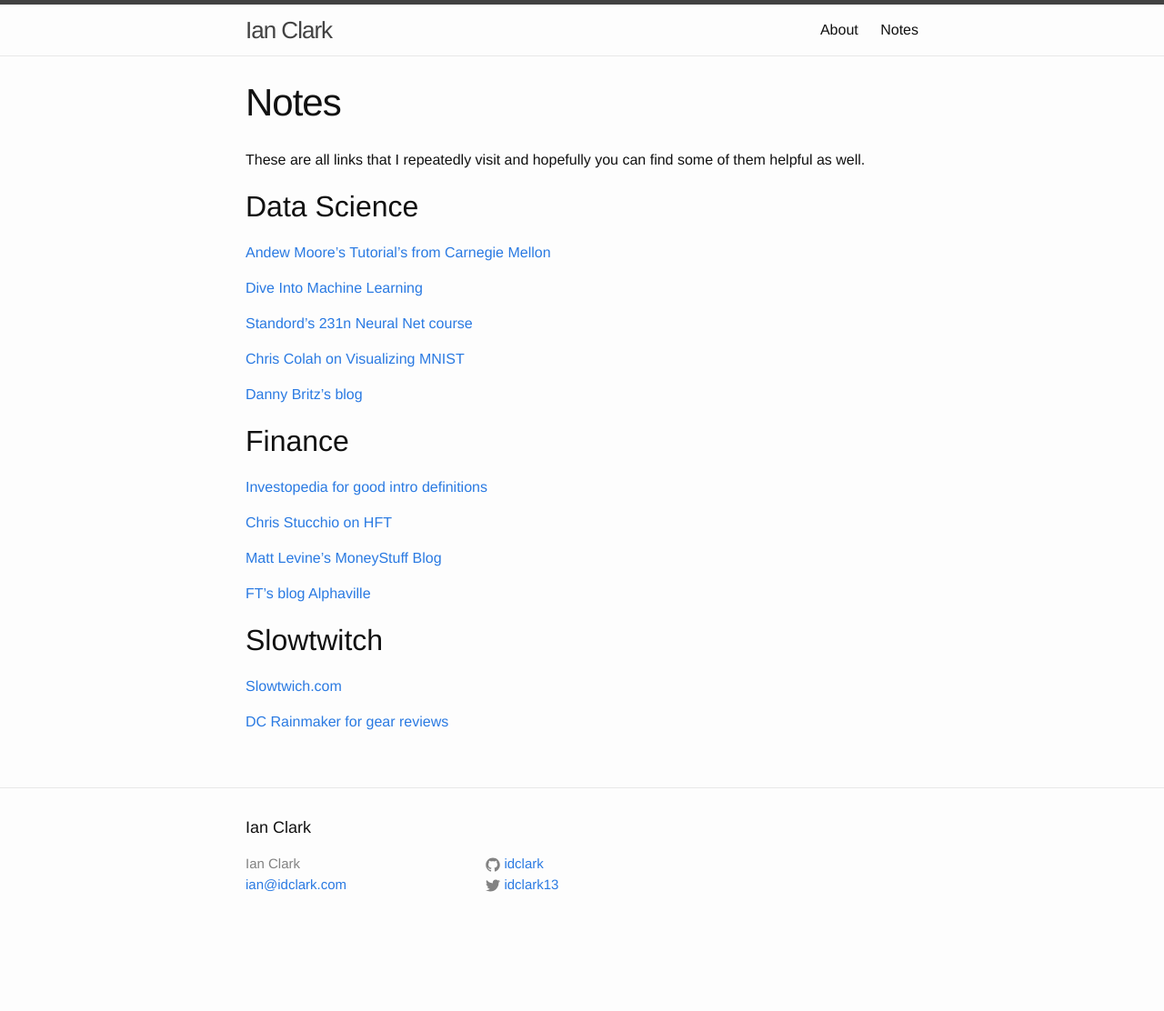
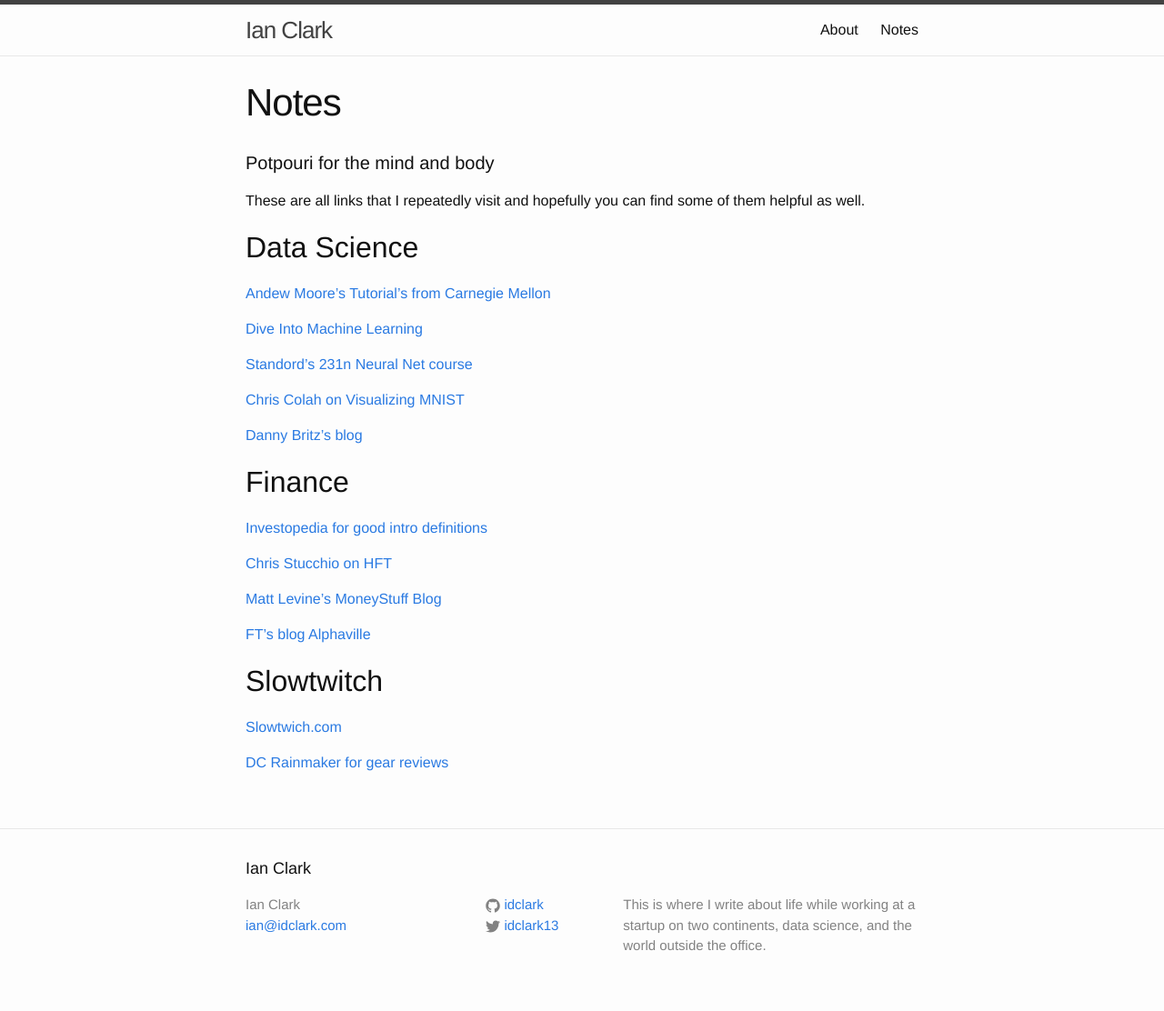
Before and after one commit to idclark/idclark.github.io, a Jekyll site: the page built from notes.md, in a window 1280 px wide. Shown: the whole page at 91% size. Built offline with Jekyll 4.4.1, drawn with Linux system fonts in a browser that asks for light colours; before the commit the page ends 1044 px from its top, so only the background shows below that.

Commit message:
iframe for strava widget, cleanup about and notes

```diff
--- a/_config.yml
+++ b/_config.yml
@@ -8,7 +8,7 @@
 # Site settings
 title: Ian Clark
 email: ian@idclark.com
-description: > # this means to ignore newlines until "baseurl:"
+description: This is where I write about life while working at a startup on two continents, data science, and the world outside the office.
 
 baseurl: "" # the subpath of your site, e.g. /blog
 url: "http://idclark.github.io" # the base hostname & protocol for your site
--- a/notes.md
+++ b/notes.md
@@ -3,6 +3,7 @@ layout: page
 title: Notes
 permalink: /notes/
 ---
+#### Potpouri for the mind and body
 These are all links that I repeatedly visit and hopefully you can find some of them helpful as well.
 
 ## Data Science
```
Also changed, not shown: about.md (+2 -0 lines).
